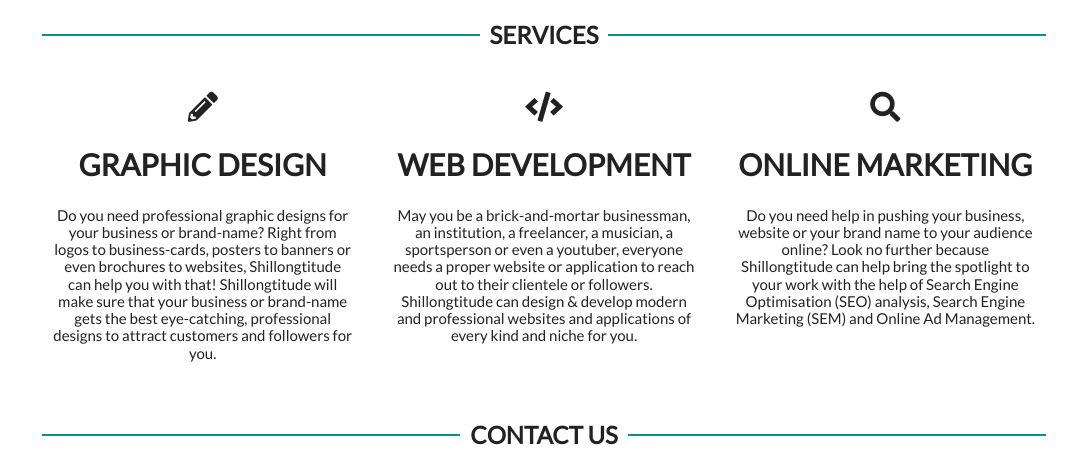
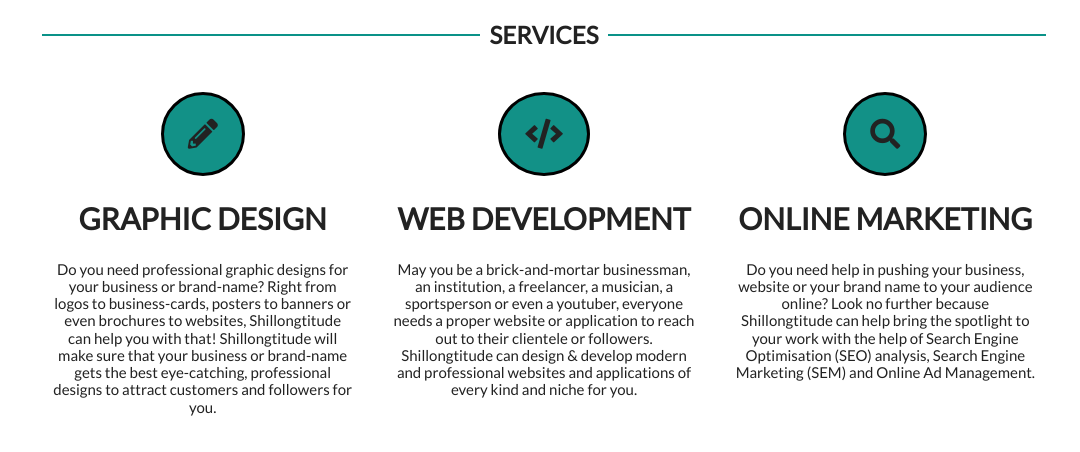
Before and after one commit to andrewl64/shillongtitude, a plain HTML site: page index.html in a window 1280 px wide. Shown: the part 1761-2213 px from the top of the page, without its empty margins (96-1176 px from the left). Drawn offline with Linux system fonts and the light colour scheme.

Commit message:
Change icon style commit

```diff
--- a/css/main.css
+++ b/css/main.css
@@ -254,7 +254,7 @@
     .mobList li:hover {background-color: #129187;}
     .mobList li:hover a {color: #FFF;}
 }
-
+i {background-color: #129187;border-radius: 50%;padding: 0.8em;border: 0.1em solid #000;}
 
 
 
```
